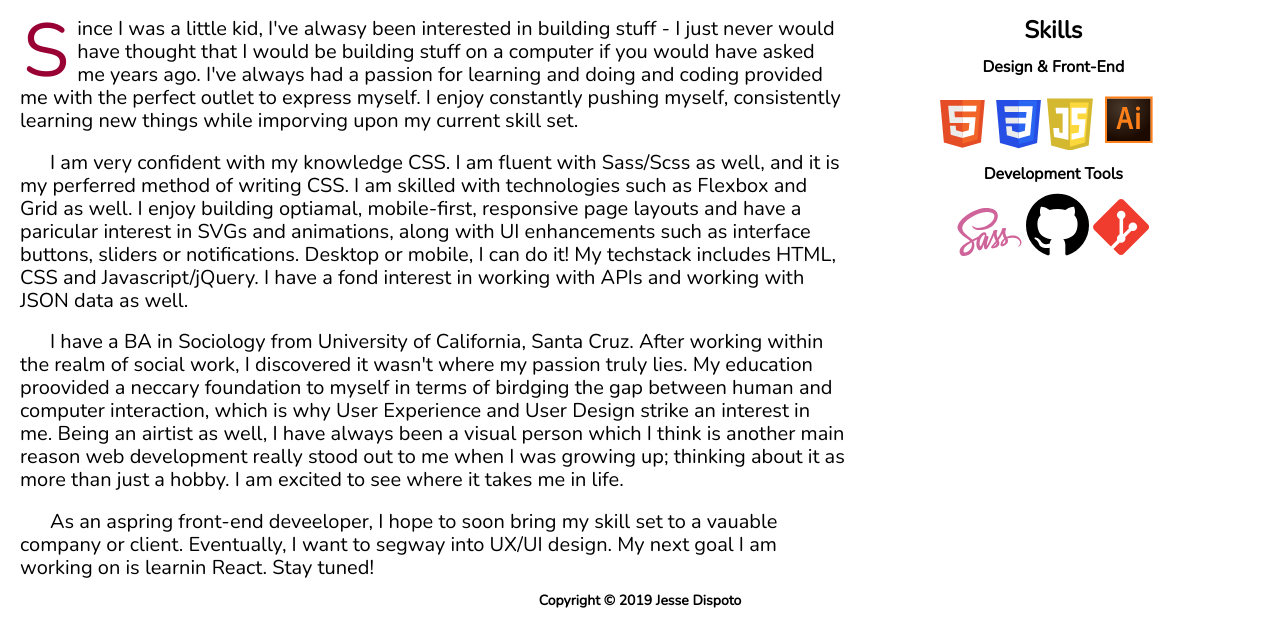
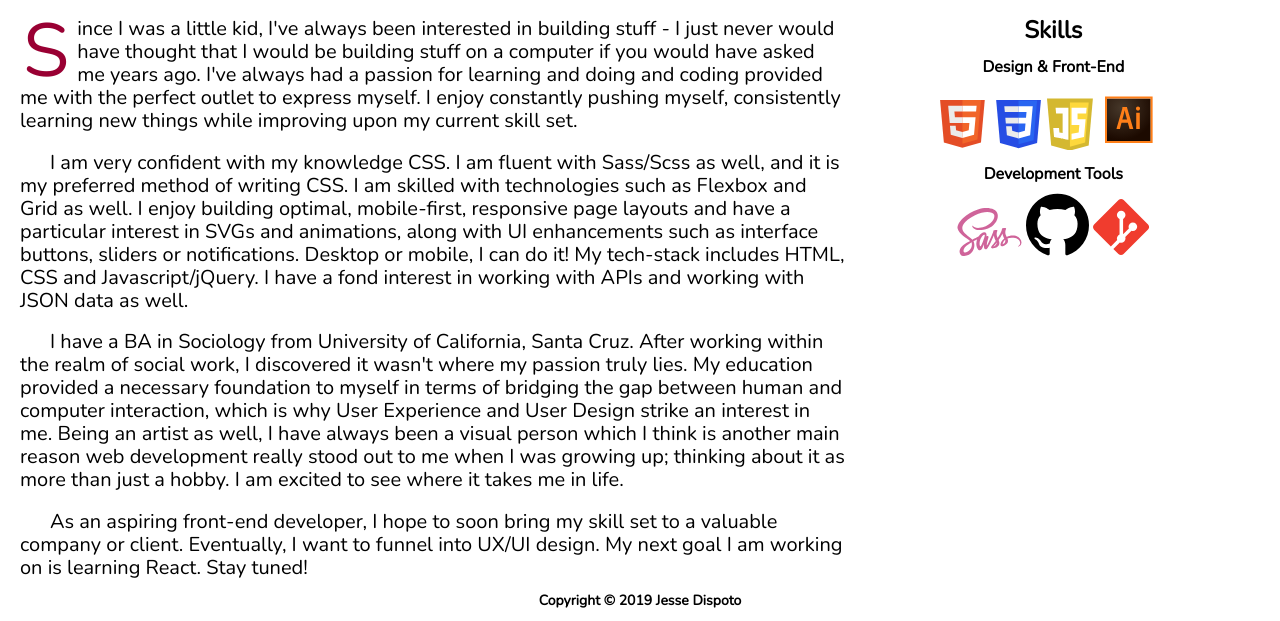
Before and after one commit to jester070993/portfolio, a plain HTML site: page about.html in a window 1280 px wide. Shown: the part 179-800 px from the top of the page. Drawn offline with nearby package versions, Linux system fonts and the light colour scheme.

Commit message:
fix spelling errors

```diff
--- a/about.html
+++ b/about.html
@@ -107,19 +107,19 @@
 	<div class="aboutFlex">
 		<div class="flexItem1">
 			<p class="about">
-				Since I was a little kid, I've alwasy been interested in building stuff - I just never would have thought that I would be building stuff on a computer if you would have asked me years ago. I've always had a passion for learning and doing and coding provided me with the perfect outlet to express myself. I enjoy constantly pushing myself, consistently learning new things while imporving upon my current skill set.
+				Since I was a little kid, I've always been interested in building stuff - I just never would have thought that I would be building stuff on a computer if you would have asked me years ago. I've always had a passion for learning and doing and coding provided me with the perfect outlet to express myself. I enjoy constantly pushing myself, consistently learning new things while improving upon my current skill set.
 				</p>
 				<br>
 				<p>
-				 I am very confident with my knowledge CSS. I am fluent with Sass/Scss as well, and it is my perferred method of writing CSS.  I am skilled with technologies such as Flexbox and Grid as well. I enjoy building optiamal, mobile-first, responsive page layouts and have a paricular interest in SVGs and animations, along with UI enhancements such as interface buttons, sliders or notifications. Desktop or mobile, I can do it! My techstack includes HTML, CSS and Javascript/jQuery. I have a fond interest in working with APIs and working with JSON data as well.
+				I am very confident with my knowledge CSS. I am fluent with Sass/Scss as well, and it is my preferred method of writing CSS. I am skilled with technologies such as Flexbox and Grid as well. I enjoy building optimal, mobile-first, responsive page layouts and have a particular interest in SVGs and animations, along with UI enhancements such as interface buttons, sliders or notifications. Desktop or mobile, I can do it! My tech-stack includes HTML, CSS and Javascript/jQuery. I have a fond interest in working with APIs and working with JSON data as well.
 				</p>
 				<br>
 				<p>
-				I have a BA in Sociology from University of California, Santa Cruz.   After working within the realm of social work, I discovered it wasn't where my passion truly lies. My education proovided a neccary foundation to myself in terms of birdging the gap between human and computer interaction, which is why User Experience and User Design strike an interest in me. Being an airtist as well, I have always been a visual person which I think is another main reason web development really stood out to me when I was  growing up; thinking about it as more than just  a hobby. I am excited to see where it takes me in life.
+				I have a BA in Sociology from University of California, Santa Cruz.   After working within the realm of social work, I discovered it wasn't where my passion truly lies. My education provided a necessary  foundation to myself in terms of bridging the gap between human and computer interaction, which is why User Experience and User Design strike an interest in me. Being an artist as well, I have always been a visual person which I think is another main reason web development really stood out to me when I was  growing up; thinking about it as more than just  a hobby. I am excited to see where it takes me in life.
 				</p>
 				<br>
 				<p>
-				As  an aspring front-end deveeloper, I hope to soon bring my skill set to a vauable company or client. Eventually, I want to segway into UX/UI design. My next goal I am working on is learnin React. Stay tuned!
+				As  an aspiring front-end developer, I hope to soon bring my skill set to a valuable company or client. Eventually, I want to funnel into UX/UI design. My next goal I am working on is learning React. Stay tuned!
 				</p>
 		</div>
 		<div class="flexItem2">
```
